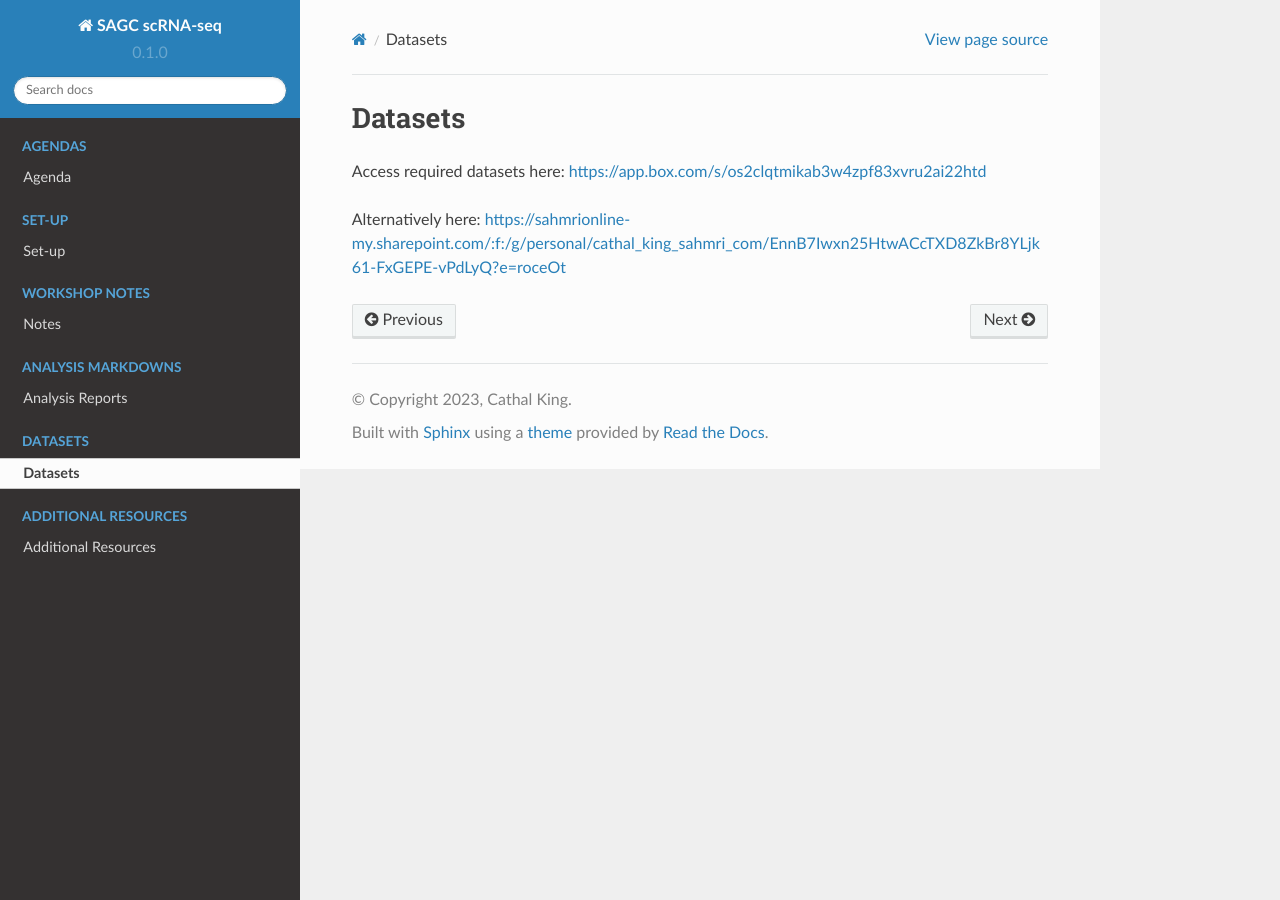
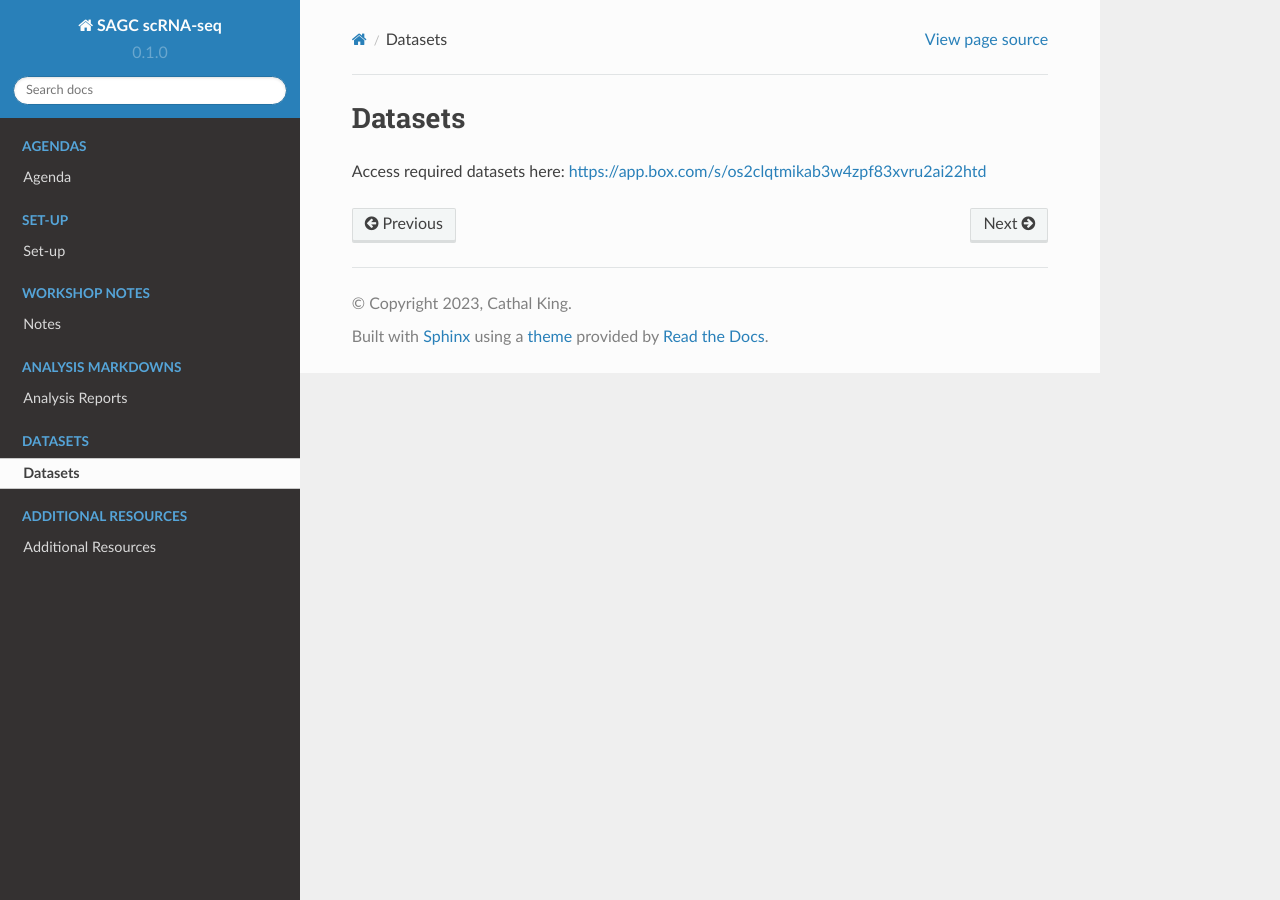
Before and after one commit to dw-thomson/SAGC_scRNAseq_workshop, a Sphinx documentation site: the page built from docs/source/datasets.rst, in a window 1280 px wide. Built offline with Sphinx 7.4.7 and the Read the Docs theme 2.0.0, drawn with Linux system fonts in a browser that asks for light colours.

Commit message:
Update datasets.rst
pw

```diff
--- a/docs/source/datasets.rst
+++ b/docs/source/datasets.rst
@@ -3,6 +3,3 @@ Datasets
 
 Access required datasets here:
 https://app.box.com/s/os2clqtmikab3w4zpf83xvru2ai22htd
-
-Alternatively here:
-https://sahmrionline-my.sharepoint.com/:f:/g/personal/cathal_king_sahmri_com/EnnB7Iwxn25HtwACcTXD8ZkBr8YLjk61-FxGEPE-vPdLyQ?e=roceOt
```
